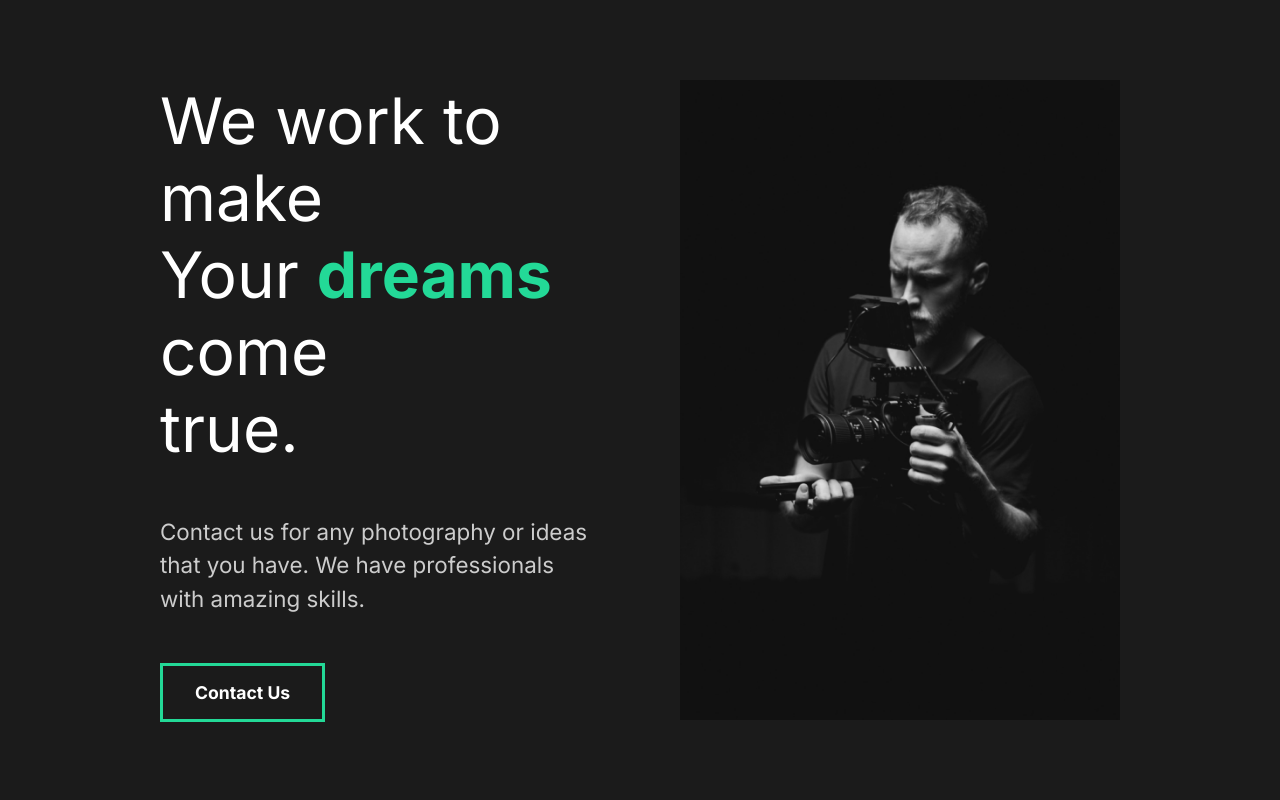
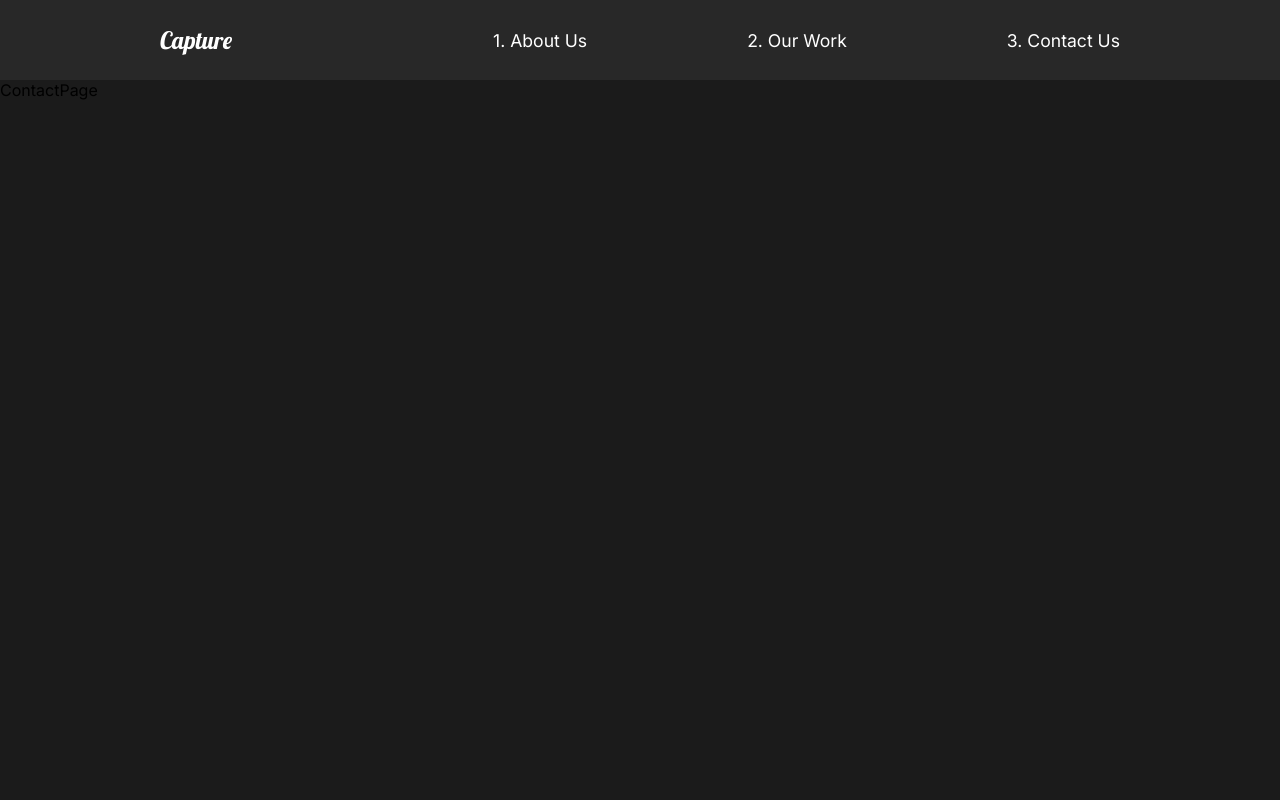
Before and after one commit to josecaballero/portfolio, a React (Create React App) app: page /contact in a window 1280 px wide. Shown: the top 800 px of the page. Built offline with nearby package versions, Linux system fonts and the light colour scheme.

Commit message:
added react router

```diff
--- a/src/App.js
+++ b/src/App.js
@@ -1,11 +1,22 @@
 import GlobalStyle from "./components/GlobalStyle";
+import Nav from "./components/Nav";
 import AboutPage from "./pages/AboutPage";
+import ContactPage from "./pages/ContactPage";
+import WorkPage from "./pages/WorkPage";
 
+import { Routes, Route } from "react-router-dom";
 function App() {
   return (
     <div className="App">
       <GlobalStyle />
-      <AboutPage />
+      <Nav />
+      <Routes>
+        {/* Cuando encuentra la ruta se queda
+      y no sigue buscando más */}
+        <Route path="/" element={<AboutPage />} />
+        <Route path="/work" element={<WorkPage />} />
+        <Route path="/contact" element={<ContactPage />} />
+      </Routes>
     </div>
   );
 }
--- /dev/null
+++ b/src/components/Nav.js
@@ -0,0 +1,55 @@
+import styled from "styled-components";
+import { Link } from "react-router-dom";
+
+const Nav = () => {
+  return (
+    <NavBar>
+      <h1>
+        <Link to="/" className="logo">
+          Capture
+        </Link>
+      </h1>
+      <ul>
+        <li>
+          <Link to="/about">1. About Us</Link>
+        </li>
+        <li>
+          <Link to="/work">2. Our Work</Link>
+        </li>
+        <li>
+          <Link to="/contact">3. Contact Us</Link>
+        </li>
+      </ul>
+    </NavBar>
+  );
+};
+
+const NavBar = styled.nav`
+  min-height: 10vh;
+  display: flex;
+  margin: auto;
+  justify-content: space-between;
+  align-items: center;
+  padding: 1rem 10rem;
+  background-color: #282828;
+  a {
+    color: #fff;
+    text-decoration: none;
+  }
+  ul {
+    display: flex;
+    list-style: none;
+  }
+  li {
+    padding-left: 10rem;
+    position: relative;
+  }
+
+  .logo {
+    font-size: 1.5rem;
+    font-family: "Lobster", cursive;
+    font-weight: lighter;
+  }
+`;
+
+export default Nav;
--- a/src/index.js
+++ b/src/index.js
@@ -1,10 +1,13 @@
 import React from "react";
 import ReactDOM from "react-dom/client";
+import { BrowserRouter } from "react-router-dom";
 import App from "./App";
 
 const root = ReactDOM.createRoot(document.getElementById("root"));
 root.render(
   <React.StrictMode>
-    <App />
+    <BrowserRouter>
+      <App />
+    </BrowserRouter>
   </React.StrictMode>
 );
--- /dev/null
+++ b/src/pages/ContactPage.js
@@ -0,0 +1,5 @@
+const ContactPage = () => {
+  return <div>ContactPage</div>;
+};
+
+export default ContactPage;
--- /dev/null
+++ b/src/pages/WorkPage.js
@@ -0,0 +1,5 @@
+const WorkPage = () => {
+  return <div>WorkPage</div>;
+};
+
+export default WorkPage;
```
